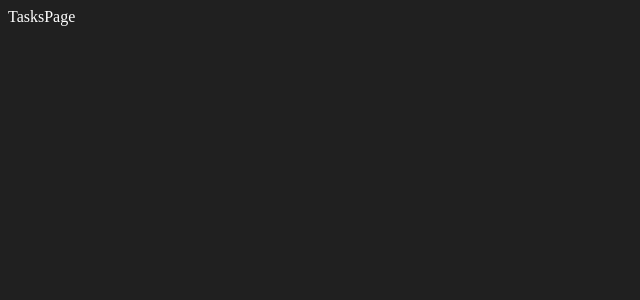
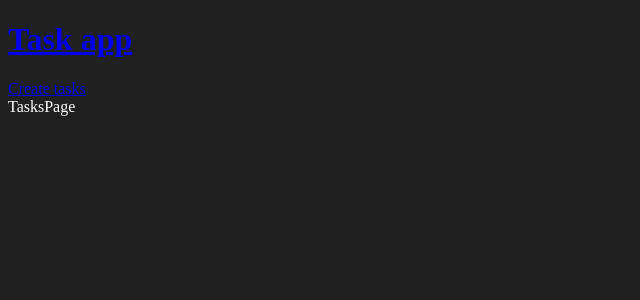
Before and after one commit to Rest02/django-rect-crud, a React (Vite) app in the folder client/: page /tasks in a window 1280 px wide. Shown: the top 300 px of the page, without its empty margins (0-640 px from the left). Built offline with nearby package versions, Linux system fonts and the light colour scheme.

Commit message:
0.0.7 Simple Nav menu creation

```diff
--- a/client/src/App.jsx
+++ b/client/src/App.jsx
@@ -2,11 +2,12 @@ import React from 'react'
 import {BrowserRouter, Routes, Route, Navigate} from 'react-router-dom'
 import {TasksPage} from './pages/TasksPage'
 import {TaskFormPage} from './pages/TaskFormPage'
-
+import {Navigation} from './components/Navigation'
 
 function App() {
   return (
     <BrowserRouter>
+      <Navigation/>
       <Routes>
         <Route path='/' element={<Navigate to="/tasks"/>}/>
         <Route path='/tasks' element={<TasksPage/>}/>
--- /dev/null
+++ b/client/src/components/Navigation.jsx
@@ -0,0 +1,12 @@
+import { Link } from "react-router-dom";
+
+export function Navigation() {
+  return (
+    <div>
+      <Link to="/tasks">
+        <h1>Task app</h1>
+      </Link>
+      <Link to="/tasks-create">Create tasks</Link>
+    </div>
+  );
+}
```
